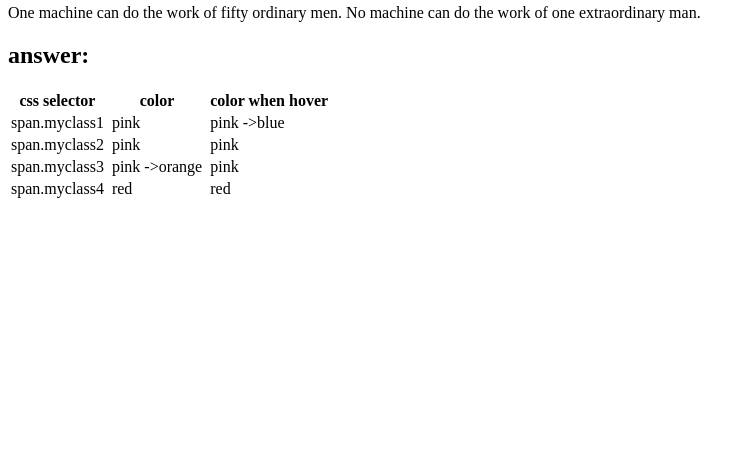
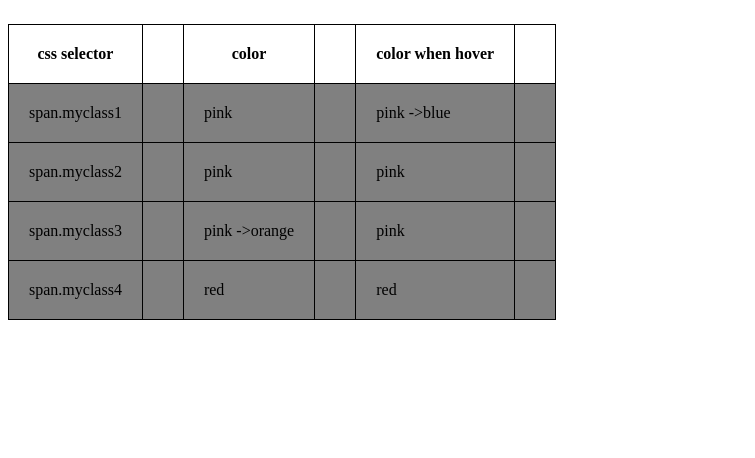
Before and after one commit to ziadalshihri/lab-3, a plain HTML site: page index.html in a window 1280 px wide. Shown: the part 342-800 px from the top of the page, without its empty margins (0-755 px from the left). Drawn offline with Linux system fonts and the light colour scheme.

Commit message:
Update index.html

```diff
--- a/index.html
+++ b/index.html
@@ -7,7 +7,7 @@
 
     <title>Document</title>
 
-    <link rel="stylesheet" href="labs\lab3.css">
+    <link rel="stylesheet" href="./style.css">
 </head>
 <body>
    <div class="image-preview">
```
